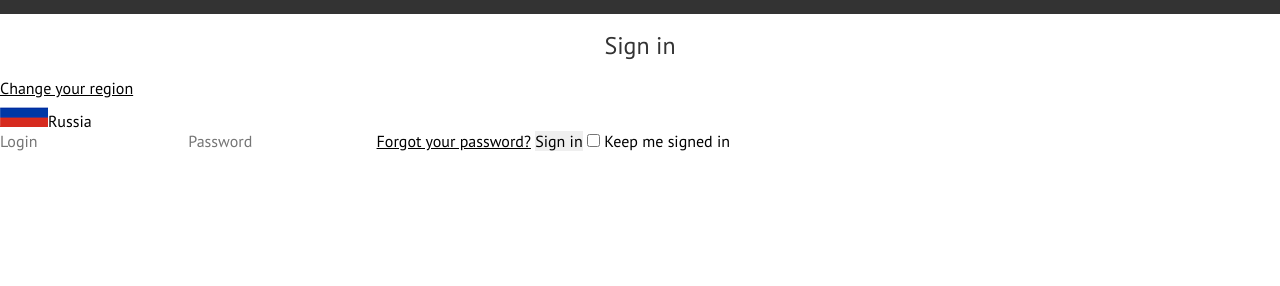
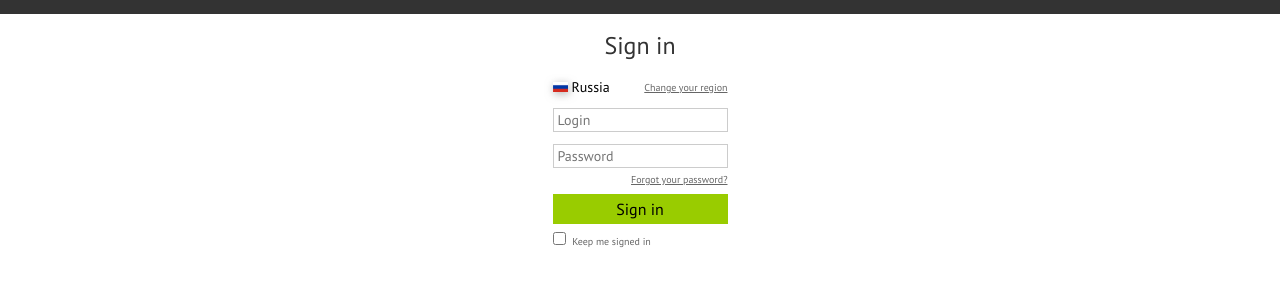
Before and after one commit to Barry-James/GlobalWatchParts, a plain HTML site: page sign_in.html in a window 1280 px wide. Shown: the part 66-352 px from the top of the page. Drawn offline with Linux system fonts and the light colour scheme.

Commit message:
Refactored signin page

```diff
--- a/css/style.css
+++ b/css/style.css
@@ -159,3 +159,66 @@ body {
             margin: 0;
         }
 }
+
+/* Block .form-signin -wrapper */
+.signin-wrapper {
+    width: 175px;
+    margin: 0 auto;
+}
+
+/* Block .change-region */
+.change-region {
+    /* Do nothing */
+}
+    .change-region__current {
+        font-size: 14px;
+    }
+    .change-region__flag {
+        width: 15px;
+        height: 10px;
+        box-shadow: 1px 2px 8px 0px rgba(153, 153, 153, 0.75);
+        margin-right: 4px;
+    }
+    .change-region__link {
+        font-size: 10px;
+        color: #666666;
+        float: right;
+        padding-top: 3px;
+    }
+
+/* Block .form-signin */
+.form-signin  {
+    /*margin-top: 3px;*/
+}
+    .form-signin__field {
+        border: 1px solid #cccccc;
+        margin: 12px 0 0 0;
+        padding: 2px 4px;
+        font-size: 14px;
+        color: #cccccc;
+        width: 100%;
+        -webkit-box-sizing: border-box;
+        -moz-box-sizing: border-box;
+        box-sizing: border-box;
+    }
+    .form-signin__button {
+        width: 100%;
+        height: 30px;
+        margin: 8px 0 5px;
+        padding-left: 0px;
+        background: #99cc00;
+        color: #000000;
+    }
+    .form-signin__label {
+        font-size: 10px;
+        color: #666666;
+    }
+    .form-signin__checkbox {
+        margin-right: 4px;
+    }
+    .form-signin__help {
+        float: right;
+        padding-top: 5px;
+        font-size: 10px;
+        color: #666666;
+    }
--- a/sign_in.html
+++ b/sign_in.html
@@ -15,19 +15,23 @@
 			</a>
 		</div>
 		<div class="content">
-			<div class="sign-in-wrapper">
+			<div class="signin-wrapper">
 				<h2 class="content__title">Sign in</h2>
-				<div class="country">
-					<a href="entry.html" class="country__change">Change your region</a>
-					<p class="country__name"><img src="images/flags/Russia.png" class="country__image" alt="Flag of Russia">Russia</p>
+				<div class="change-region">
+					<a href="entry.html" class="change-region__link">Change your region</a>
+					<p class="change-region__current">
+						<img src="images/flags/Russia.png" class="change-region__flag" alt="Flag of Russia">Russia
+					</p>
 				</div>
-				<form method="get" action="#" class="sign-in">
-					<input type="text" name="login" class="sign-in__item" placeholder="Login" autofocus>
-					<input type="password" name="password" class="sign-in__item" placeholder="Password">
-					<a href="#" class="help">Forgot your password?</a>
-					<input type="submit" name="sign" class="sign-in__item sign-in__item_submit" value="Sign in">
-					<input type="checkbox" name="signed" id="signed" class="sign-in__signed">
-					<label for="signed" class="sign-in__label">Keep me signed in</label>
+				<form method="get" action="#" class="form-signin">
+					<input type="text" name="login" class="form-signin__field" placeholder="Login" autofocus>
+					<input type="password" name="password" class="form-signin__field" placeholder="Password">
+					<a href="#" class="form-signin__help">Forgot your password?</a>
+					<input type="submit" name="sign" class="form-signin__button" value="Sign in">
+					<label class="form-signin__label">
+						<input type="checkbox" name="signed" class="form-signin__checkbox">
+						Keep me signed in
+					</label>
 				</form>
 			</div>
 		</div>
```
